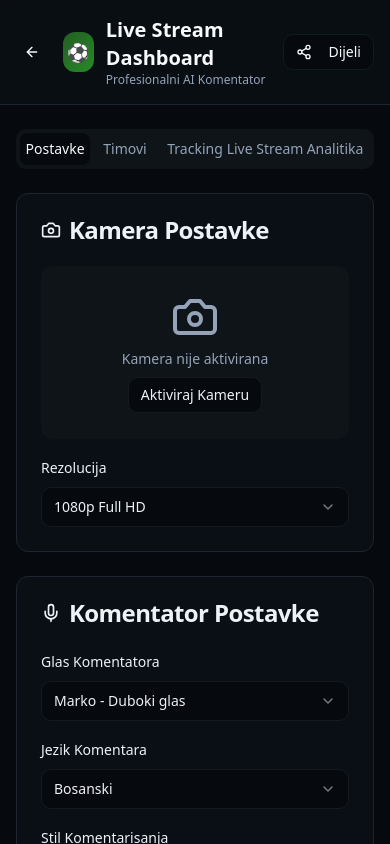
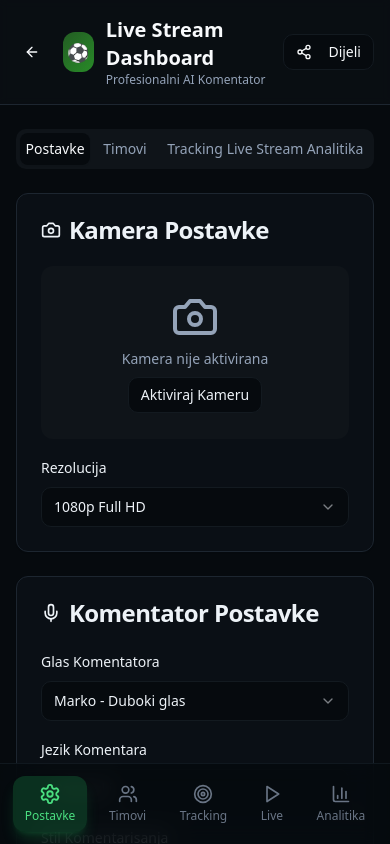
Before and after one commit to Baki39/live-pitch-ai-commentary, a React (Vite) app: page /live-dashboard in a window 390 px wide. Shown: the top 844 px of the page. Built offline with nearby package versions, Linux system fonts and the light colour scheme; the HTML template or start-up script is replaced by a standard one.

Commit message:
Refactor mobile navigation

```diff
--- /dev/null
+++ b/src/components/LiveDashboardNavigation.tsx
@@ -0,0 +1,58 @@
+import { useState } from "react";
+import {
+  Camera,
+  Mic,
+  Users,
+  BarChart3,
+  Settings,
+  Play,
+  Target,
+  Timer
+} from "lucide-react";
+
+interface LiveDashboardNavigationProps {
+  selectedTab: string;
+  onTabChange: (tab: string) => void;
+}
+
+export const LiveDashboardNavigation = ({ selectedTab, onTabChange }: LiveDashboardNavigationProps) => {
+  const navItems = [
+    { id: 'setup', icon: Settings, label: 'Postavke' },
+    { id: 'teams', icon: Users, label: 'Timovi' },
+    { id: 'tracking', icon: Target, label: 'Tracking' },
+    { id: 'live', icon: Play, label: 'Live' },
+    { id: 'analytics', icon: BarChart3, label: 'Analitika' }
+  ];
+
+  return (
+    <div className="fixed bottom-0 left-0 right-0 z-50 md:hidden">
+      <div className="bg-background/80 backdrop-blur-md border-t border-border/50">
+        <div className="flex items-center justify-around px-2 py-3">
+          {navItems.map((item) => {
+            const Icon = item.icon;
+            const isActive = selectedTab === item.id;
+
+            return (
+              <button
+                key={item.id}
+                onClick={() => onTabChange(item.id)}
+                className={`flex flex-col items-center space-y-1 px-3 py-2 rounded-lg transition-all duration-200 ${
+                  isActive
+                    ? 'bg-green-500/20 text-green-400 shadow-lg shadow-green-500/20'
+                    : 'text-muted-foreground/70 hover:text-green-300 hover:bg-green-500/10'
+                }`}
+              >
+                <Icon
+                  className={`w-5 h-5 transition-all duration-200 ${
+                    isActive ? 'scale-110' : 'scale-100'
+                  }`}
+                />
+                <span className="text-xs font-medium">{item.label}</span>
+              </button>
+            );
+          })}
+        </div>
+      </div>
+    </div>
+  );
+};
--- a/src/pages/LiveDashboard.tsx
+++ b/src/pages/LiveDashboard.tsx
@@ -28,6 +28,7 @@ import {
   ArrowLeft
 } from "lucide-react";
 import { useNavigate } from "react-router-dom";
+import { LiveDashboardNavigation } from "@/components/LiveDashboardNavigation";
 
 const LiveDashboard = () => {
   const navigate = useNavigate();
@@ -638,6 +639,15 @@ const LiveDashboard = () => {
           </TabsContent>
         </Tabs>
       </div>
+
+      {/* Mobile Bottom Navigation */}
+      <LiveDashboardNavigation
+        selectedTab={selectedTab}
+        onTabChange={setSelectedTab}
+      />
+
+      {/* Spacer for mobile navigation */}
+      <div className="h-20 md:hidden" />
     </div>
   );
 };
```
